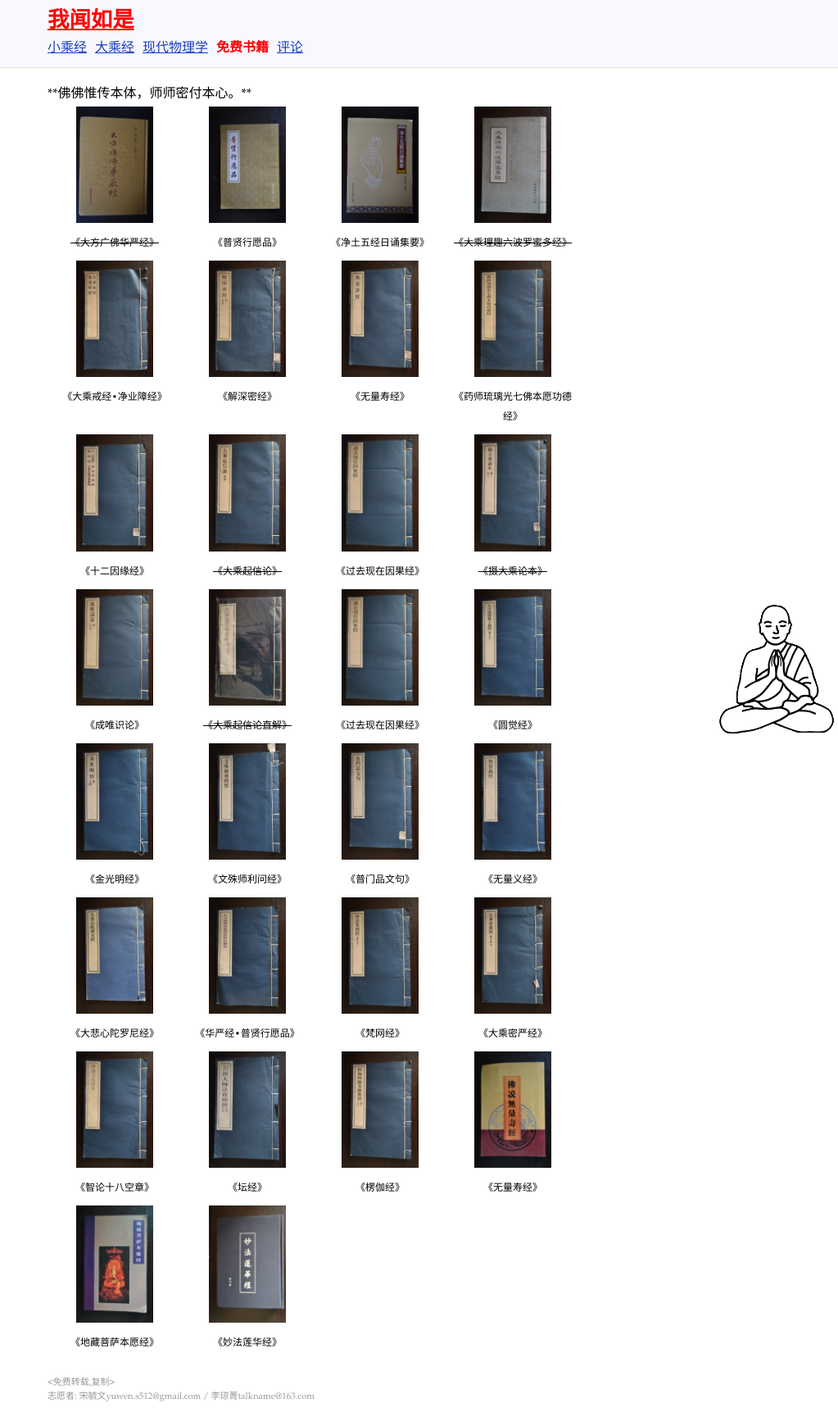
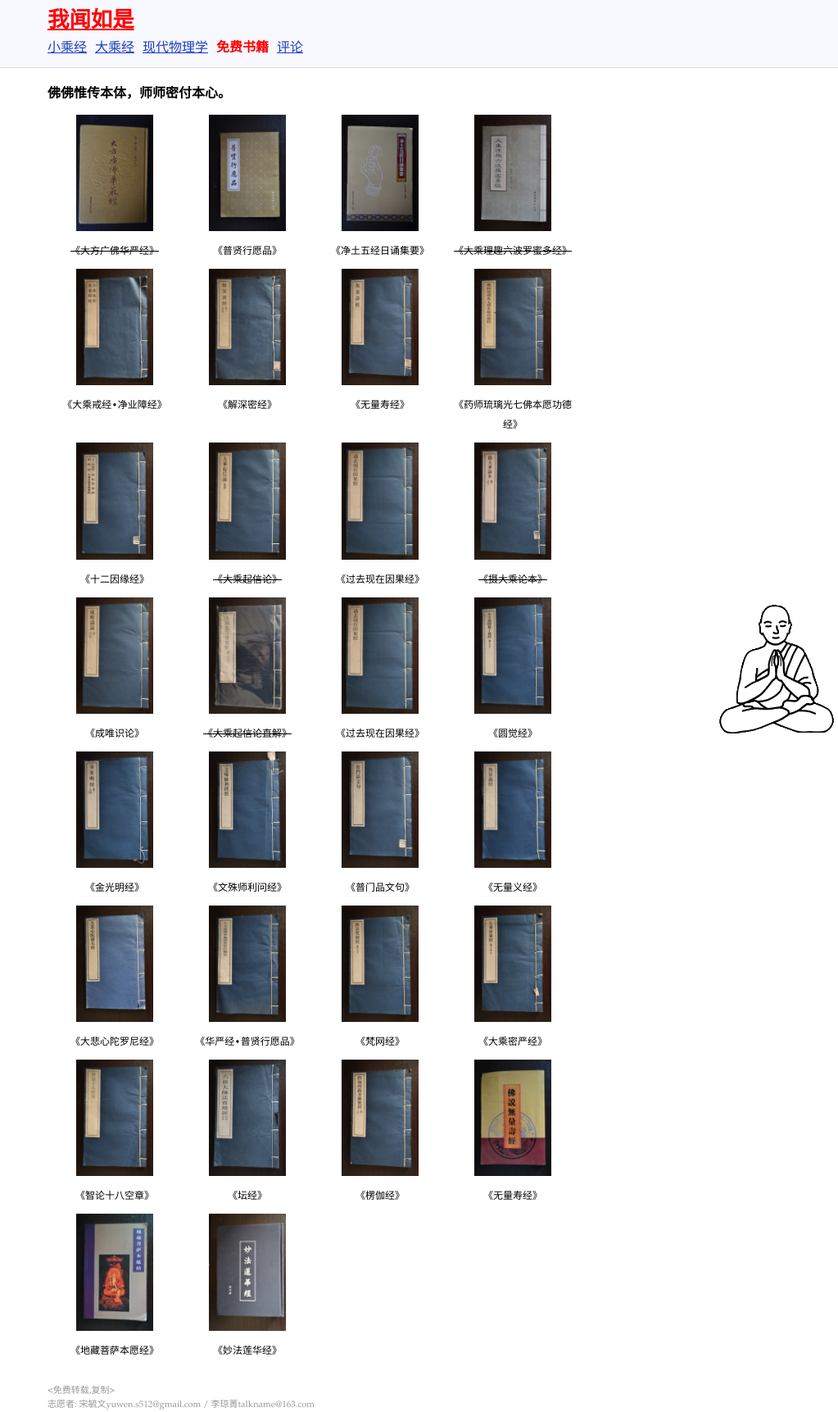
Before and after one commit to wowenrushi/wowenrushi.github.io, a Jekyll site: the page built from mianfeishuji.html, in a window 1280 px wide. Shown: the whole page at 82% size, without its empty margins (257-1280 px from the left). Built offline with Jekyll 4.4.1, drawn with Linux system fonts in a browser that asks for light colours.

```diff
--- a/mianfeishuji.html
+++ b/mianfeishuji.html
@@ -4,7 +4,7 @@ title: 免费书籍
 permalink: /mianfeishuji/
 ---
 
-**佛佛惟传本体，师师密付本心。**
+<p><strong>佛佛惟传本体，师师密付本心。</strong></p>
 
 <table class="table books" style="width: 100%;">
     <tbody>
```
